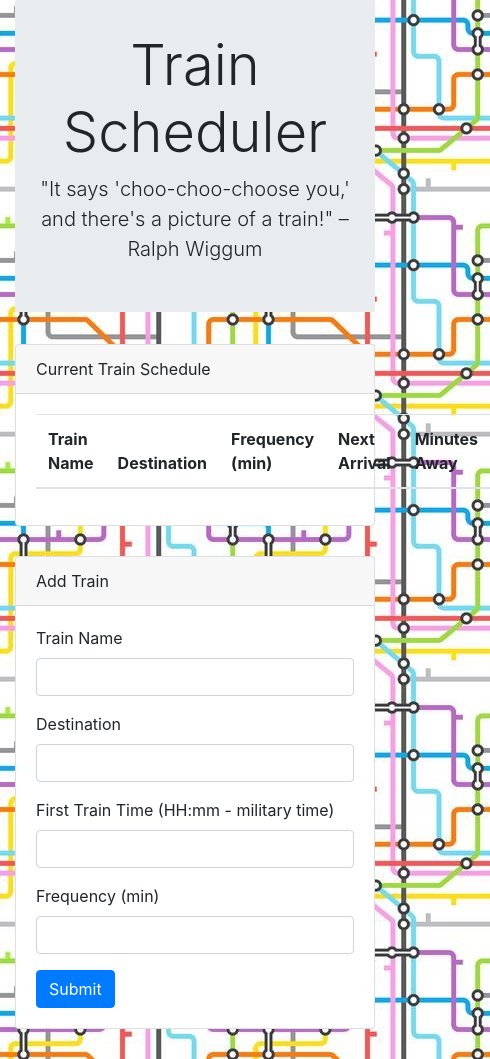
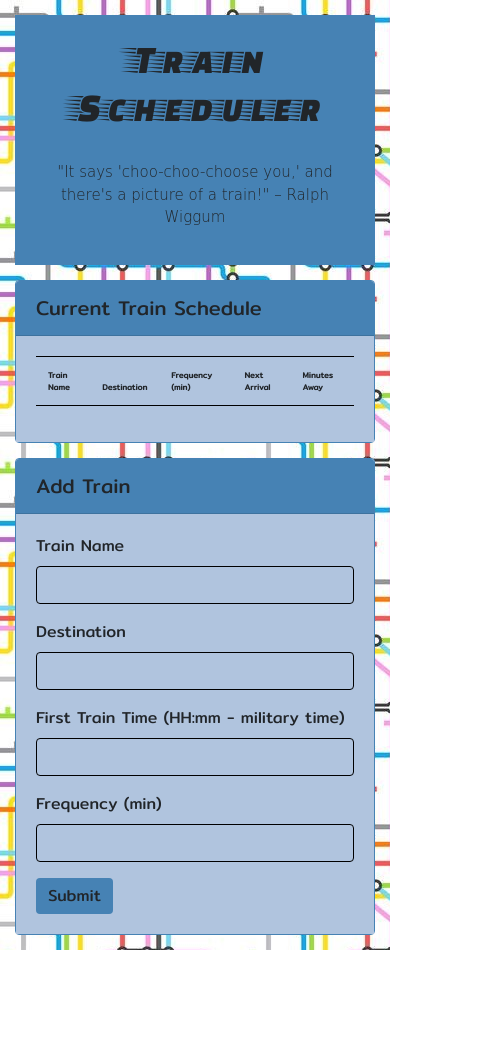
Before and after one commit to MacCabe1888/Train-Scheduler, a plain HTML site: page index.html in a window 390 px wide. Shown: the whole page, 490 px wide, since content can reach past the window. After the commit the page ends 950 px from the top, so only its background shows below. Drawn offline with nearby package versions, Linux system fonts and the light colour scheme; no server answers; a web font is replaced by a local one.

Commit message:
updated subway theme

```diff
--- a/assets/css/style.css
+++ b/assets/css/style.css
@@ -1,13 +1,131 @@
 body{
     background: url(../images/tube-map-vector-seamless-pattern.jpg);
-    display: flex;
-    justify-content: center;
+    font-family: 'Mitr', sans-serif;
 }
 
 .jumbotron{
+    background: steelblue;
     text-align: center;
+    padding: 20px;
+    margin: 50px 0 50px 0;
+}
+
+.display-4{
+    font-family: 'Faster One', cursive;
+    font-size: 64px;
+}
+
+.lead{
+    font-size: 24px;
+    font-family: 'Baloo', cursive;
+    margin-top: 30px;
 }
 
 section{
-    margin-bottom: 30px;
+    margin-bottom: 50px;
 }
+
+.card{
+    border: 1px solid steelblue;
+}
+
+.card-header{
+    background: steelblue;
+    font-size: 20px;
+}
+
+.card-body{
+    background: lightsteelblue;
+}
+
+.table thead > tr > th{
+    border-top: 1px solid black;
+    border-bottom: 1px solid black;
+}
+
+.form-control{
+    background: lightsteelblue;
+    border-color: black;
+}
+
+#submit{
+    color: inherit;
+    background: steelblue;
+    border: steelblue;
+}
+
+@media screen and (max-width: 1203px) {
+
+    .lead{
+        font-size: 20px;
+    }
+
+}
+
+@media screen and (max-width: 576px) {
+
+    .jumbotron{
+        margin: 15px 0 15px 0;
+    }
+
+    section{
+        margin-bottom: 15px;
+    }
+
+}
+
+@media screen and (max-width: 522px) {
+
+    .display-4{
+        font-size: 48px;
+    }
+
+    .lead{
+        font-size: 18px;
+    }
+
+    .table{
+        font-size: 12px;
+    }
+
+}
+
+@media screen and (max-width: 441px) {
+
+    .table{
+        font-size: 10px;
+    }
+
+}
+
+@media screen and (max-width: 402px) {
+
+    .display-4{
+        font-size: 40px;
+    }
+
+    .lead{
+        font-size: 15px;
+    }
+
+    .table{
+        font-size: 8px;
+    }
+
+}
+
+@media screen and (max-width: 351px) {
+
+    .display-4{
+        font-size: 32px;
+    }
+
+    .lead{
+        font-size: 12px;
+    }
+
+    .table{
+        font-size: 6px;
+    }
+
+}
--- a/index.html
+++ b/index.html
@@ -9,6 +9,7 @@
     <script src="https://www.gstatic.com/firebasejs/5.8.6/firebase.js"></script>
     <script src="https://cdnjs.cloudflare.com/ajax/libs/moment.js/2.22.2/moment.min.js"></script>
     <link rel="stylesheet" href="https://stackpath.bootstrapcdn.com/bootstrap/4.3.1/css/bootstrap.min.css" integrity="sha384-ggOyR0iXCbMQv3Xipma34MD+dH/1fQ784/j6cY/iJTQUOhcWr7x9JvoRxT2MZw1T" crossorigin="anonymous">
+    <link href="https://fonts.googleapis.com/css?family=Baloo|Faster+One|Mitr" rel="stylesheet">
     <link rel="stylesheet" href="assets/css/style.css">
 </head>
 <body>
```
